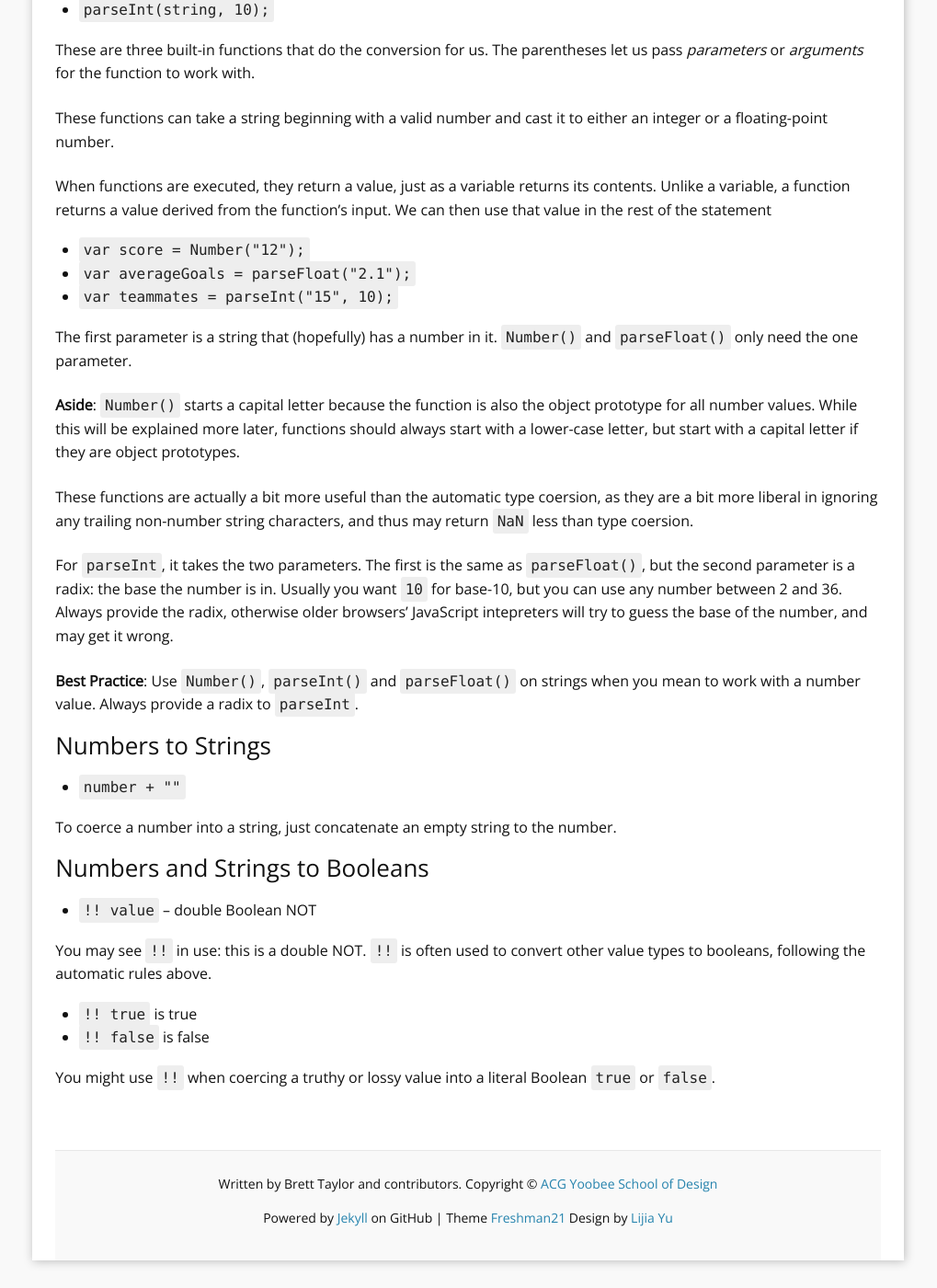
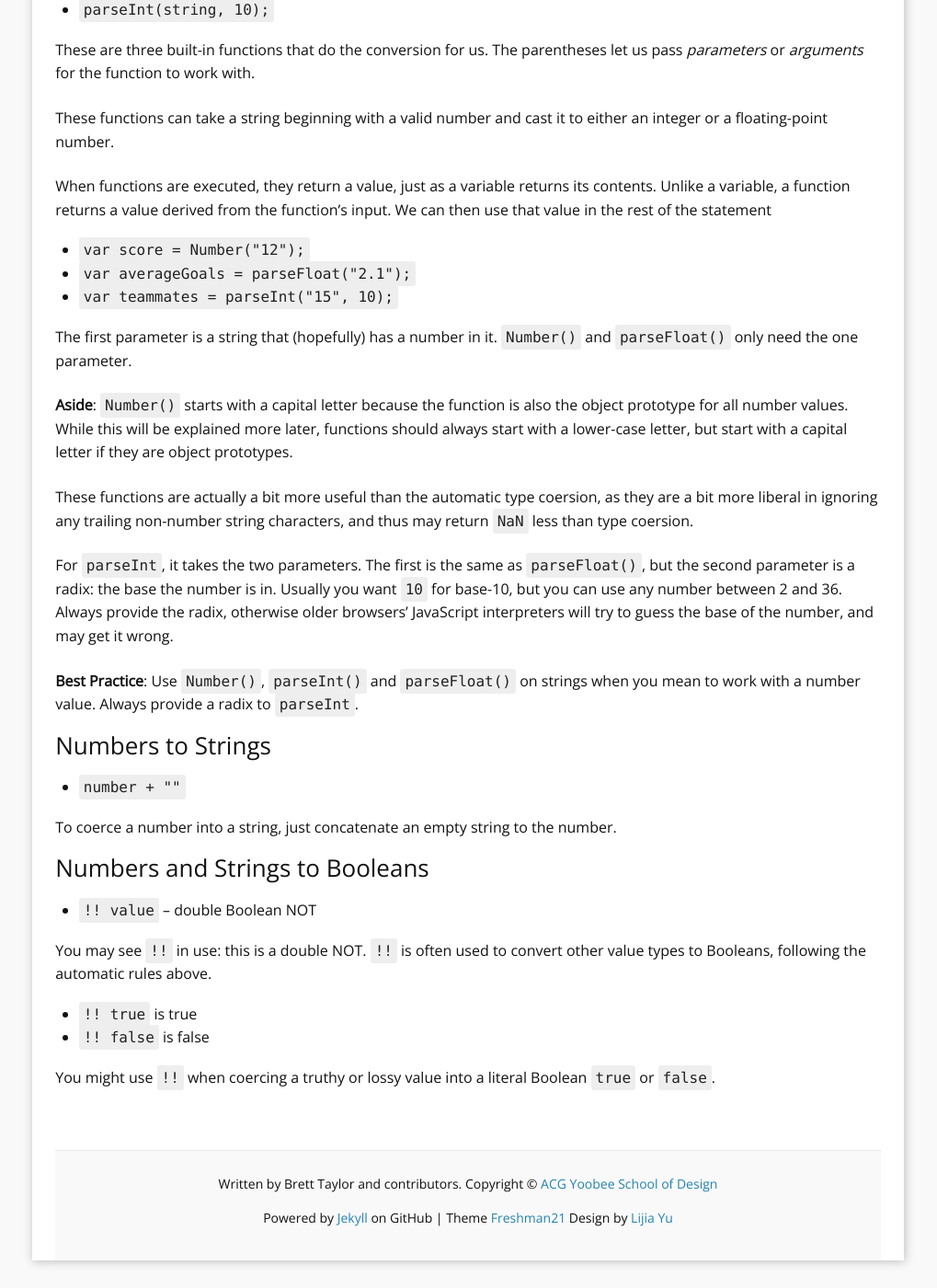
Before and after one commit to YoobeeWebTutors/javascript-manual, a Jekyll site: the page built from 06-type-coercion.md, in a window 1280 px wide and 1400 px high, scrolled down 2106 px. Shown: the whole window at 92% size, without its empty margins (131-1150 px from the left). Built offline with Jekyll 4.4.1, drawn with Linux system fonts in a browser that asks for light colours; Markdown is read by kramdown in place of the engine named in the settings; some of the changed text lies outside the part shown.

Commit message:
Fix typos on page 6

```diff
--- a/06-type-coercion.md
+++ b/06-type-coercion.md
@@ -37,7 +37,7 @@
 * `!! "banana"` is coerced to true
 * `!! ""` is coerced to false
 
-`0` will be coerced to a boolean `false`, every other number will be `true`. `""` (empty string) is coerced to `false`
+`0` will be coerced to a Boolean `false`, every other number will be `true`. `""` (empty string) is coerced to `false`.
 
 Values that coerce to `true` are called *truthy*, and values that coerce to `false` are called *falsy*. They're not literally `true` or `false` but they're not far from it.
 
@@ -88,11 +88,11 @@
 
 <!-- what will happen if there is not a number in it -->
 
-**Aside**: `Number()` starts a capital letter because the function is also the object prototype for all number values. While this will be explained more later, functions should always start with a lower-case letter, but start with a capital letter if they are object prototypes.
+**Aside**: `Number()` starts with a capital letter because the function is also the object prototype for all number values. While this will be explained more later, functions should always start with a lower-case letter, but start with a capital letter if they are object prototypes.
 
 These functions are actually a bit more useful than the automatic type coersion, as they are a bit more liberal in ignoring any trailing non-number string characters, and thus may return `NaN` less than type coersion.
 
-For `parseInt`, it takes the two parameters.  The first is the same as `parseFloat()`, but the second parameter is a radix: the base the number is in. Usually you want `10` for base-10, but you can use any number between 2 and 36. Always provide the radix, otherwise older browsers' JavaScript intepreters will try to guess the base of the number, and may get it wrong.
+For `parseInt`, it takes the two parameters.  The first is the same as `parseFloat()`, but the second parameter is a radix: the base the number is in. Usually you want `10` for base-10, but you can use any number between 2 and 36. Always provide the radix, otherwise older browsers' JavaScript interpreters will try to guess the base of the number, and may get it wrong.
 
 <!-- define radix -->
 
@@ -107,7 +107,7 @@
 
 * `!! value` – double Boolean NOT
 
-You may see `!!` in use: this is a double NOT. `!!` is often used to convert other value types to booleans, following the automatic rules above.
+You may see `!!` in use: this is a double NOT. `!!` is often used to convert other value types to Booleans, following the automatic rules above.
 
 <!-- examples reqd I think - when might we see this -->
 
```
Also changed, not shown: other parts of 06-type-coercion.md (+1 -1 lines).
